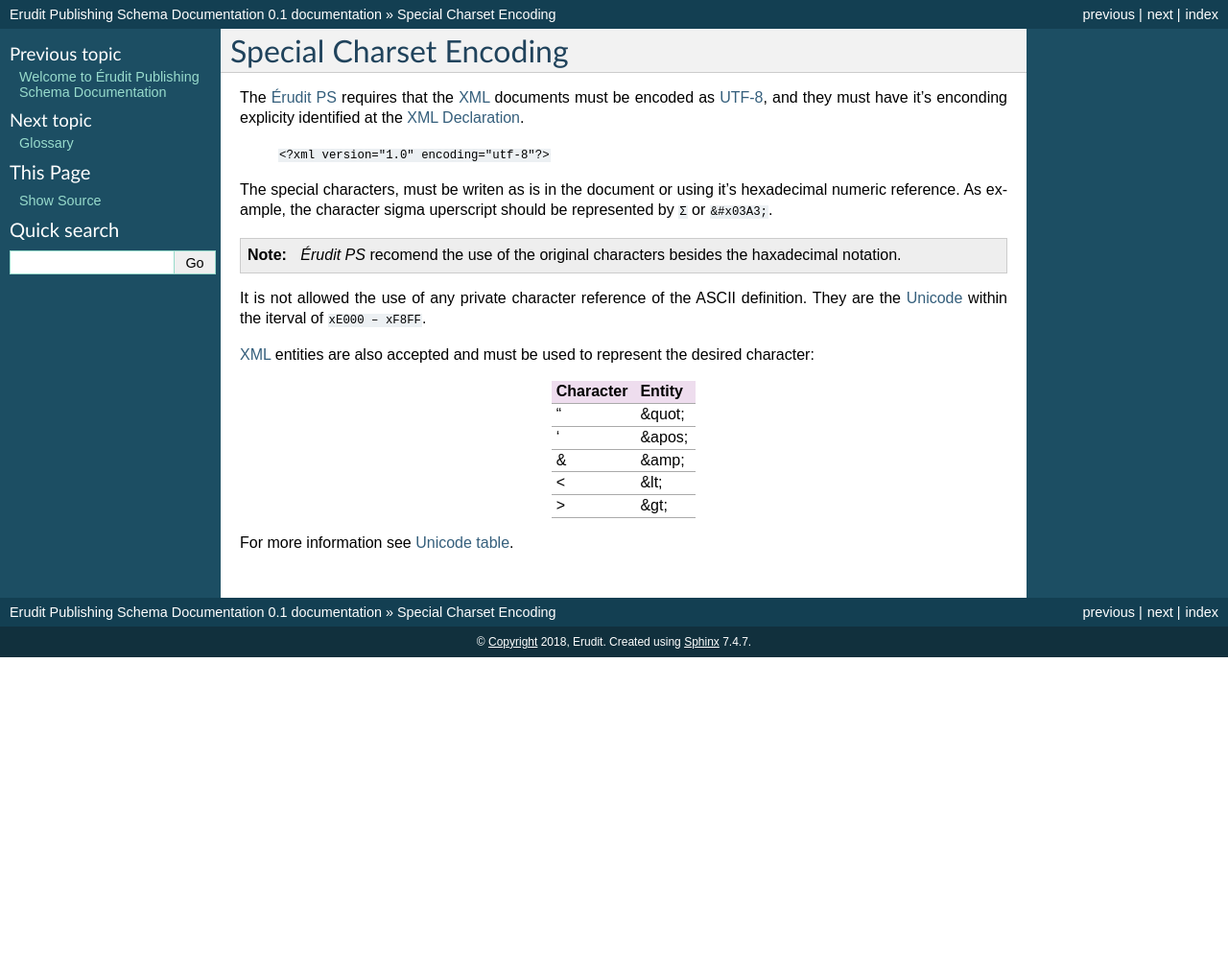
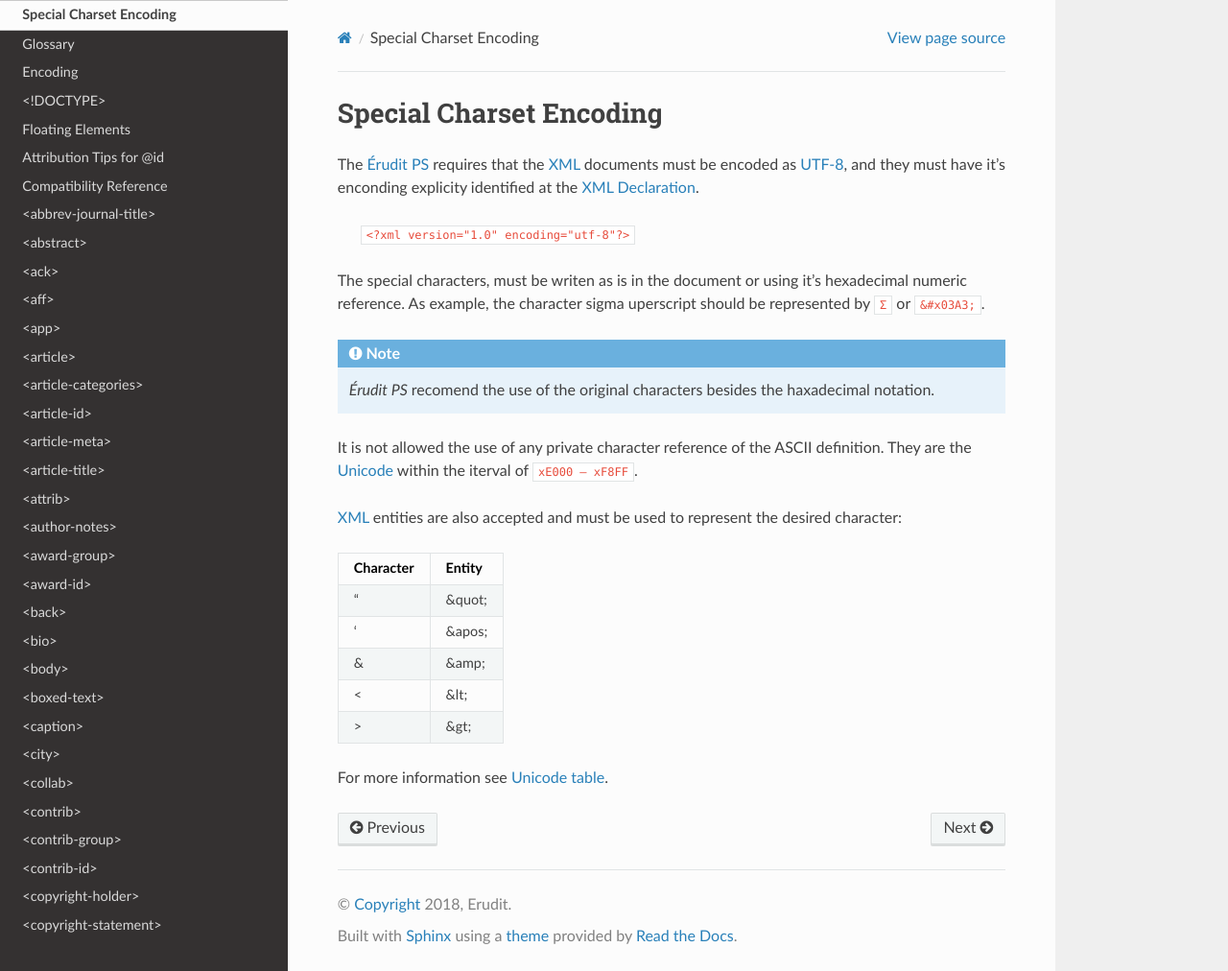
Before and after one commit to erudit/erudit-ps-documentation, a Sphinx documentation site: the page built from docs/source/special_characters.rst, in a window 1280 px wide and 1012 px high. Shown: the whole window at 96% size. Built offline with Sphinx 7.4.7 and the Read the Docs theme 2.0.0, drawn with Linux system fonts in a browser that asks for light colours.

Commit message:
improving docs

```diff
--- a/docs/source/conf.py
+++ b/docs/source/conf.py
@@ -83,13 +83,15 @@
 # The theme to use for HTML and HTML Help pages.  See the documentation for
 # a list of builtin themes.
 #
-html_theme = 'default'
+html_theme = 'sphinx_rtd_theme'
 
 # Theme options are theme-specific and customize the look and feel of a theme
 # further.  For a list of options available for each theme, see the
 # documentation.
 #
-# html_theme_options = {}
+html_theme_options = {
+    'navigation_depth': 4,
+}
 
 # Add any paths that contain custom static files (such as style sheets) here,
 # relative to this directory. They are copied after the builtin static files,
```
Also changed, not shown: docs/source/tagset/element-season.rst (+3 -5 lines).
